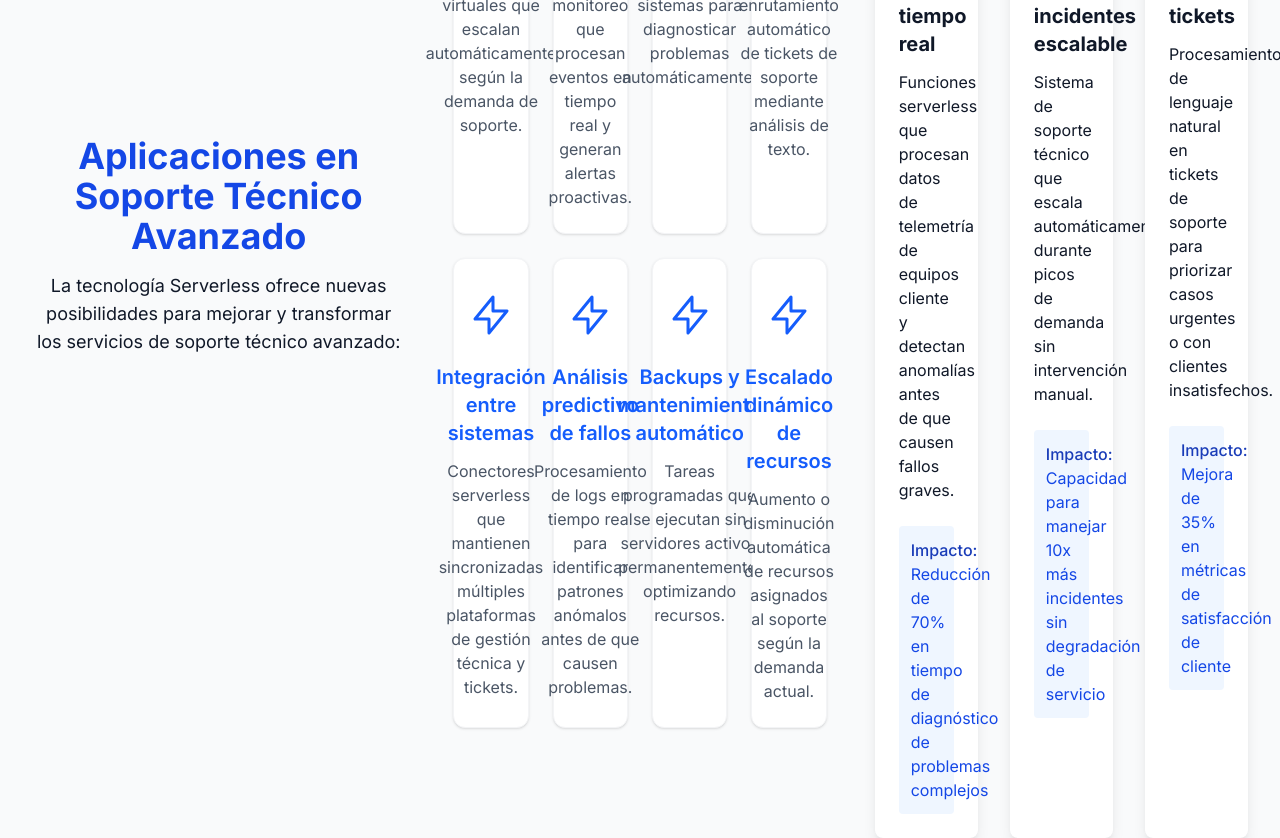
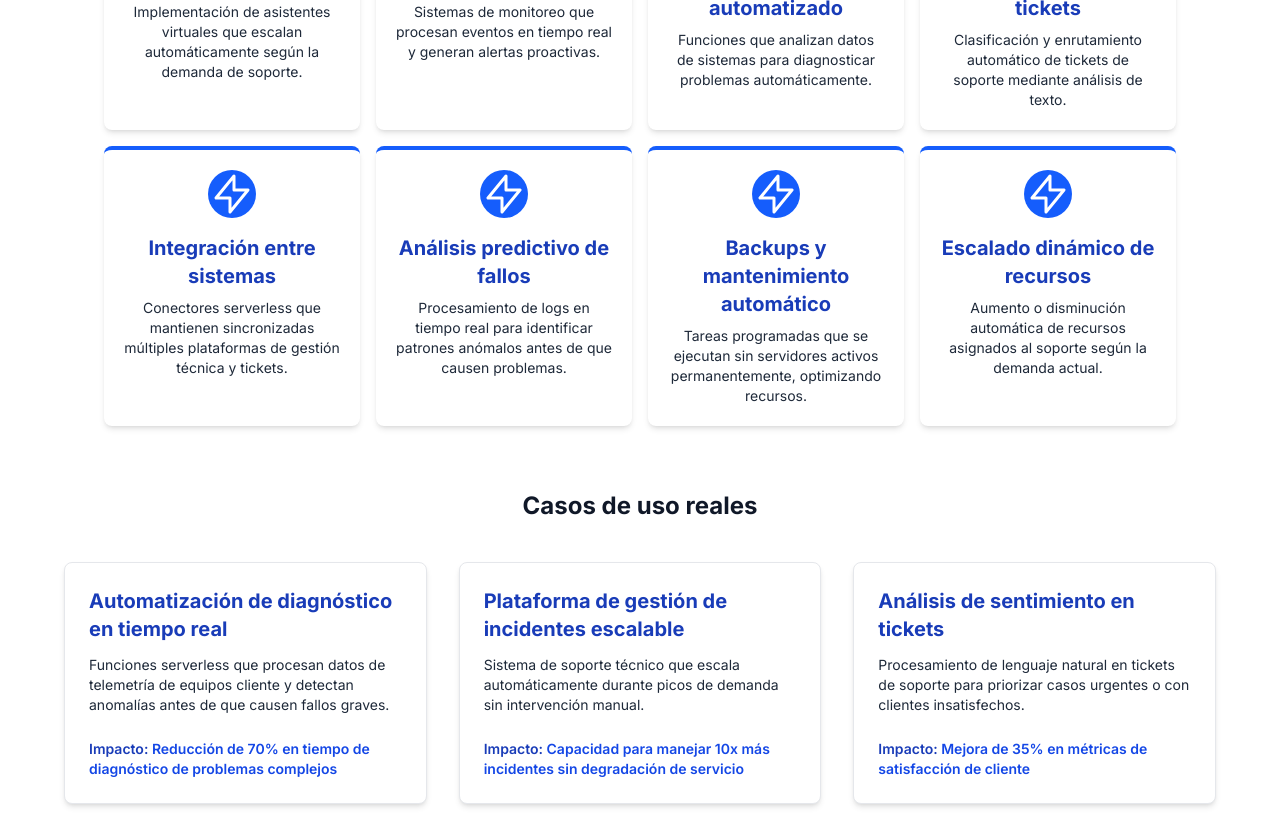
Before and after one commit to BrandonJafeth/serverless, a Next.js app: page / in a window 1280 px wide. Shown: the part 6580-7418 px from the top of the page. Built offline with nearby package versions, Linux system fonts and the light colour scheme.

Commit message:
feat: Update TechSupportSection with new design and card styles for applications and use cases

```diff
--- a/components/sections/TechSupportSection.jsx
+++ b/components/sections/TechSupportSection.jsx
@@ -1,6 +1,5 @@
 import React from 'react';
 import BaseContentSection from './BaseSection';
-import AnimatedCard from '../ui/AnimatedCard';
 import { SectionTitle } from '../ui/SectionComponents';
 import { TechSupportIcons, DefaultIcon } from '../ui/IconComponents';
 
@@ -12,53 +11,91 @@ const TechSupportSection = ({ data }) => {
     return TechSupportIcons[iconName] || DefaultIcon;
   };
 
+  // Función para obtener el color según el tipo de aplicación
+  const getCardStyle = (iconName) => {
+    switch(iconName) {
+      case 'chatbot':
+        return {
+          icon: 'bg-blue-500 text-white',
+          border: 'border-blue-500'
+        };
+      case 'monitoring':
+        return {
+          icon: 'bg-blue-600 text-white',
+          border: 'border-blue-600'
+        };
+      case 'diagnostic':
+        return {
+          icon: 'bg-blue-700 text-white',
+          border: 'border-blue-700'
+        };
+      case 'ticket':
+        return {
+          icon: 'bg-blue-800 text-white',
+          border: 'border-blue-800'
+        };
+      default:
+        return {
+          icon: 'bg-blue-600 text-white',
+          border: 'border-blue-600'
+        };
+    }
+  };
+
   return (
-    <BaseContentSection data={data} bgColor="bg-gray-50">
-      <div className="w-full text-center mb-12">
-        <SectionTitle
-          title={data.title}
-          subtitle={data.content}
-          centered={true}
-          textColor="text-gray-900"
-        />
+    <BaseContentSection data={data} bgColor="bg-white">
+      <div className="w-full">
+        <div className="text-center mb-10">
+          <h2 className="text-3xl md:text-4xl font-bold mb-4 text-blue-700">Aplicaciones en Soporte Técnico Avanzado</h2>
+          <p className="text-lg text-gray-900 max-w-3xl mx-auto">La tecnología Serverless ofrece nuevas posibilidades para mejorar y transformar los servicios de soporte técnico avanzado:</p>
         </div>
 
-      {/* Aplicaciones - ahora con grid de 2x4 */}
-      <div className="w-full grid grid-cols-1 md:grid-cols-2 lg:grid-cols-4 gap-6 mb-16">
-        {data.applications.map((app, index) => (
-          <AnimatedCard
+        {/* Aplicaciones con nuevo diseño */}
+        <div className="flex flex-wrap justify-center gap-4 mb-16 max-w-6xl mx-auto">
+          {data.applications.map((app, index) => {
+            const style = getCardStyle(app.icon);
+            return (
+              <div
                 key={index}
-            icon={getIcon(app.icon)}
-            title={app.title}
-            description={app.description}
-            delay={index * 100}
-            className="h-full text-gray-900"
-          />
-        ))}
+                className={`w-64 bg-white rounded-lg shadow-md border-t-4 ${style.border} p-5 text-center flex flex-col items-center`}
+              >
+                <div className={`w-12 h-12 rounded-full flex items-center justify-center mb-4 ${style.icon}`}>
+                  {getIcon(app.icon)}
+                </div>
+                <h3 className="text-xl font-bold text-blue-800 mb-2">{app.title}</h3>
+                <p className="text-gray-800 text-sm">{app.description}</p>
+              </div>
+            );
+          })}
         </div>
 
-      {/* Casos de uso si existen */}
+        {/* Casos de uso si existen - nuevo diseño */}
         {data.useCases && data.useCases.length > 0 && (
           <div className="w-full mt-16">
             <h3 className="text-2xl font-bold text-center mb-10 text-gray-900">Casos de uso reales</h3>
 
-          <div className="grid grid-cols-1 md:grid-cols-3 gap-8">
+            <div className="grid grid-cols-1 md:grid-cols-3 gap-8 max-w-6xl mx-auto">
               {data.useCases.map((useCase, index) => (
                 <div
                   key={index}
-                className="bg-white p-6 rounded-lg shadow-lg border-t-4 border-blue-600 hover:shadow-xl transition-shadow duration-300"
+                  className="bg-white rounded-lg shadow-md border border-gray-200 hover:shadow-xl transition-shadow duration-300"
                 >
-                <h4 className="text-xl font-bold mb-3 text-gray-900">{useCase.title}</h4>
-                <p className="text-gray-900 mb-6">{useCase.description}</p>
-                <div className="bg-blue-50 p-3 rounded">
-                  <span className="font-medium text-blue-800">Impacto: </span>
-                  <span className="text-blue-700">{useCase.impact}</span>
+                  <div className="p-6">
+                    <h4 className="text-xl font-bold mb-3 text-blue-800">{useCase.title}</h4>
+                    <p className="text-gray-800 mb-6 text-sm">{useCase.description}</p>
+
+                    <div className="mt-auto">
+                      <p className="text-sm font-semibold text-blue-800">
+                        Impacto: <span className="text-blue-700">{useCase.impact}</span>
+                      </p>
+                    </div>
                   </div>
                 </div>
               ))}
             </div>
           </div>
         )}
+      </div>
     </BaseContentSection>
   );
 };
```
Lines whose indentation alone changed are shown as unchanged.
